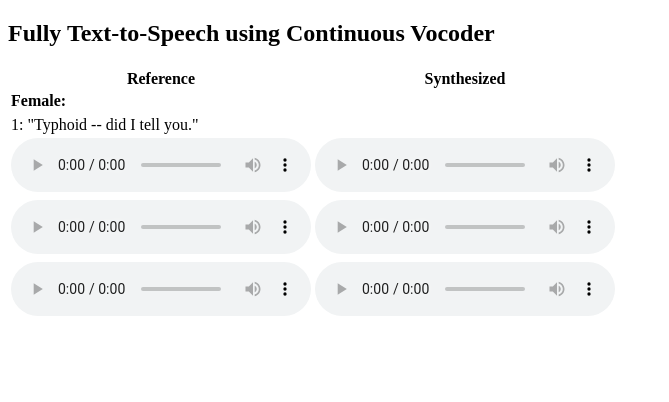
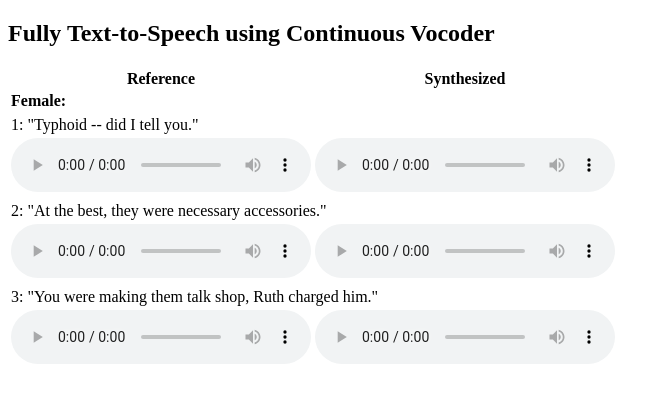
Before and after one commit to malradhi/conTTS, a plain HTML site: page index.html in a window 1280 px wide. Shown: the whole page, without its empty margins (0-669 px from the left). Drawn offline with Linux system fonts and the light colour scheme.

Commit message:
Update index.html

```diff
--- a/index.html
+++ b/index.html
@@ -25,6 +25,7 @@
       <td colspan="2"><span>
     </tr>
     <tr>
+<tr><td colspan="2"><span>2: "At the best, they were necessary accessories."</span></td></tr>
 <td><audio controls=""><source src="wav/slt/arctic_b0538.wav" type="audio/wav"></audio></td>
 <td><audio controls=""><source src="wav/slt/arctic_b0538_synthesized.wav" type="audio/wav"></audio></td>
 
@@ -32,6 +33,7 @@
       <td colspan="2"><span>
     </tr>
     <tr>
+<tr><td colspan="2"><span>3: "You were making them talk shop, Ruth charged him."</span></td></tr>
 <td><audio controls=""><source src="wav/slt/arctic_b0539.wav" type="audio/wav"></audio></td>
 <td><audio controls=""><source src="wav/slt/arctic_b0539_synthesized.wav" type="audio/wav"></audio></td>
 
```
